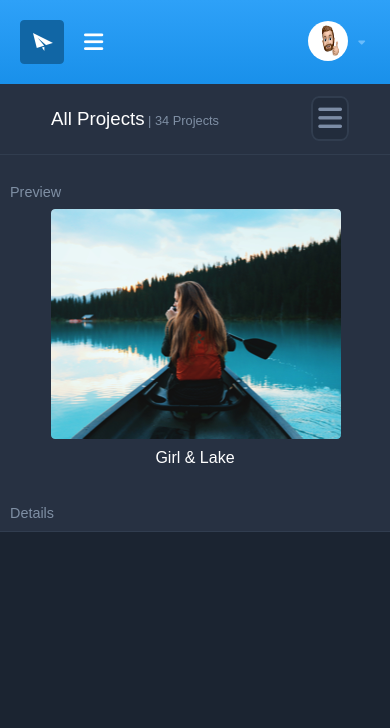
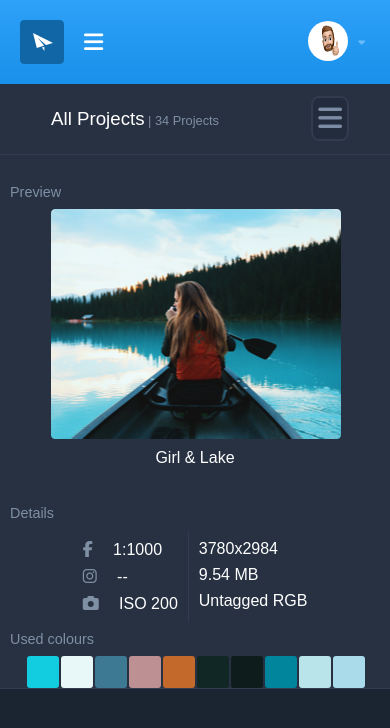
Before and after one commit to molinskidamian/layouts-dashboard-ui-kit, a plain HTML site: page index.html in a window 390 px wide. Drawn offline with Linux system fonts and the light colour scheme.

Commit message:
Added sections details and colours

```diff
--- a/css/screen.scss
+++ b/css/screen.scss
@@ -29,6 +29,8 @@ h3 {
   color: $subMenuColorSpan;
   font-size: .9rem;
   padding: 10px;
+  // outline: 1px solid red;
+
 }
 
 
@@ -170,6 +172,74 @@ input {
       }
       .details {
         // outline: 1px solid blue;
+        .details-wrapper {
+          display: flex;
+          justify-content: center;
+          ul:nth-child(2){
+            border-left: 1px solid $inputBorder;
+          }
+        }
+        .details-list {
+          // outline: 1px dashed red;
+          & > li {
+            font-size: 1rem;
+            margin: 10px;
+            color: #fff;
+            span.fab, span.fas {
+              font-size: 1rem;
+              color: $subMenuColorSpan;
+              margin-right: 1rem;
+            }
+          }
+        }
+      }
+
+      .used-colours {
+        ul{
+          display: flex;
+          justify-content: center;
+          // margin: 10px 0;
+          li {
+            display: block;
+            height: 2rem;
+            width: 2rem;
+            border-radius: 3px;
+            // outline: 1px solid red;
+            margin-left: 2px;
+            &:first-child{
+              background-color: #12cddf;
+            }
+            &:nth-child(2){
+              background-color: #e8f7f7;
+            }
+            &:nth-child(3){
+              background-color: #3d7993;
+            }
+            &:nth-child(4){
+              background-color: #bd9094;
+            }
+            &:nth-child(5){
+              background-color: #c3692c;
+            }
+            &:nth-child(6){
+              background-color: #112725;
+            }
+            &:nth-child(7){
+              background-color: #0f1c1c;
+            }
+            &:nth-child(8){
+              background-color: #00859d;
+            }
+            &:nth-child(9){
+              background-color: #b9e4ea;
+            }
+            &:nth-child(10){
+              background-color: #a9dbeb;
+            }
+
+
+          }
+        }
       }
     }
   }
--- a/index.html
+++ b/index.html
@@ -44,14 +44,43 @@
   </nav>
   <main class="content-wrapper">
     <div class="tools">
-      <div class="preview">
+      <section class="preview">
         <h3>Preview</h3>
         <img src="./assets/images/img01.png">
         <h2>Girl & Lake</h2>
-      </div>
-      <div class="details">
+      </section>
+      <section class="details">
         <h3>Details</h3>
-      </div>
+          <div class="details-wrapper">
+          <ul class="details-list">
+            <li class="details-item"><span class="fab fa-facebook-f"></span> 1:1000</li>
+            <li class="details-item"><span class="fab fa-instagram"></span> -- </li>
+            <li class="details-item"><span class="fas fa-camera"></span> ISO 200</li>
+          </ul>
+          <ul class="details-list">
+            <li class="details-item">3780x2984</li>
+            <li class="details-item">9.54 MB</li>
+            <li class="details-item">Untagged RGB</li>
+          </ul>
+        </div>
+      </section>
+      <section class="used-colours">
+        <h3>Used colours</h3>
+        <div class="colours-wrapper">
+          <ul>
+            <li></li>
+            <li></li>
+            <li></li>
+            <li></li>
+            <li></li>
+            <li></li>
+            <li></li>
+            <li></li>
+            <li></li>
+            <li></li>
+          </ul>
+        </div>
+      </section>
     </div>
     <div class="content">
 
```
Also changed, not shown: css/screen.css, 1 other file.
